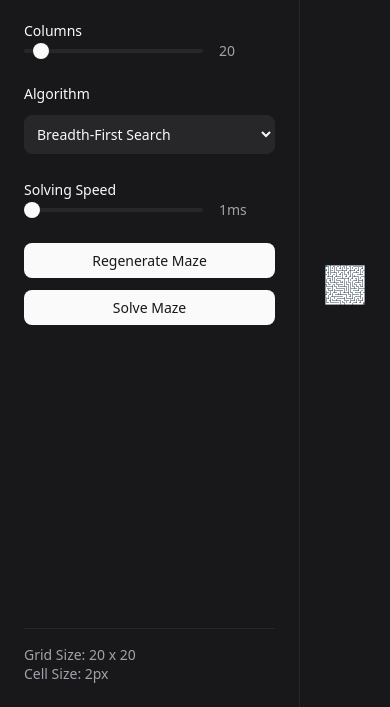
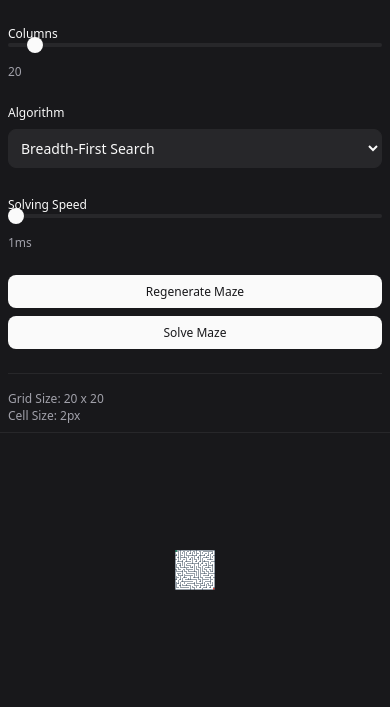
Before and after one commit to burakssen/maze-solver, a website built with webpack: page src/index.html in a window 390 px wide. Shown: the part 137-844 px from the top of the page. Built offline with nearby package versions, Linux system fonts and the light colour scheme.

Commit message:
Add mobile responsiveness

```diff
--- a/src/app.css
+++ b/src/app.css
@@ -23,10 +23,16 @@ body {
     min-height: 100vh;
     background-color: var(--background);
     color: var(--foreground);
+    flex-direction: row;
+    /* Default flex-direction for larger screens */
+    flex-wrap: wrap;
+    /* Allow for wrapping */
 }
 
 #sidebar {
     width: 300px;
+    max-width: 100%;
+    /* Ensure sidebar can shrink on smaller screens */
     padding: 1.5rem;
     background-color: var(--background);
     border-right: 1px solid var(--border);
@@ -136,8 +142,86 @@ button:disabled {
     align-items: center;
     justify-content: center;
     background-color: var(--background);
+    max-width: 100%;
+    /* Prevent content from being too wide */
 }
 
 canvas {
     background-color: var(--muted);
 }
+
+/* Mobile-first responsiveness */
+@media (max-width: 768px) {
+    body {
+        flex-direction: column;
+        /* Stack the sidebar and main content vertically */
+    }
+
+    #sidebar {
+        width: 100%;
+        padding: 1rem;
+        border-right: none;
+        border-bottom: 1px solid var(--border);
+    }
+
+    #main-content {
+        padding: 1rem;
+    }
+
+    .slider-info {
+        flex-direction: column;
+        align-items: flex-start;
+    }
+
+    button,
+    select,
+    input[type="range"] {
+        width: 100%;
+    }
+}
+
+@media (max-width: 480px) {
+    #sidebar {
+        padding: 0.5rem;
+    }
+
+    .control-group {
+        gap: 0.5rem;
+    }
+
+    label {
+        font-size: 0.75rem;
+    }
+
+    .slider-info span {
+        font-size: 0.75rem;
+    }
+
+    button {
+        padding: 0.5rem;
+        font-size: 0.75rem;
+    }
+
+    .stats {
+        font-size: 0.75rem;
+    }
+}
+
+/* Ensure flexibility on larger screens */
+@media (min-width: 1200px) {
+    body {
+        flex-direction: row;
+        /* Ensure sidebar and content are side by side */
+    }
+
+    #sidebar {
+        width: 300px;
+        /* Fixed width for sidebar on larger screens */
+        padding: 1.5rem;
+    }
+
+    #main-content {
+        flex: 1;
+        /* Main content takes up remaining space */
+    }
+}
```
Also changed, not shown: .github/workflows/deploy.yml.
